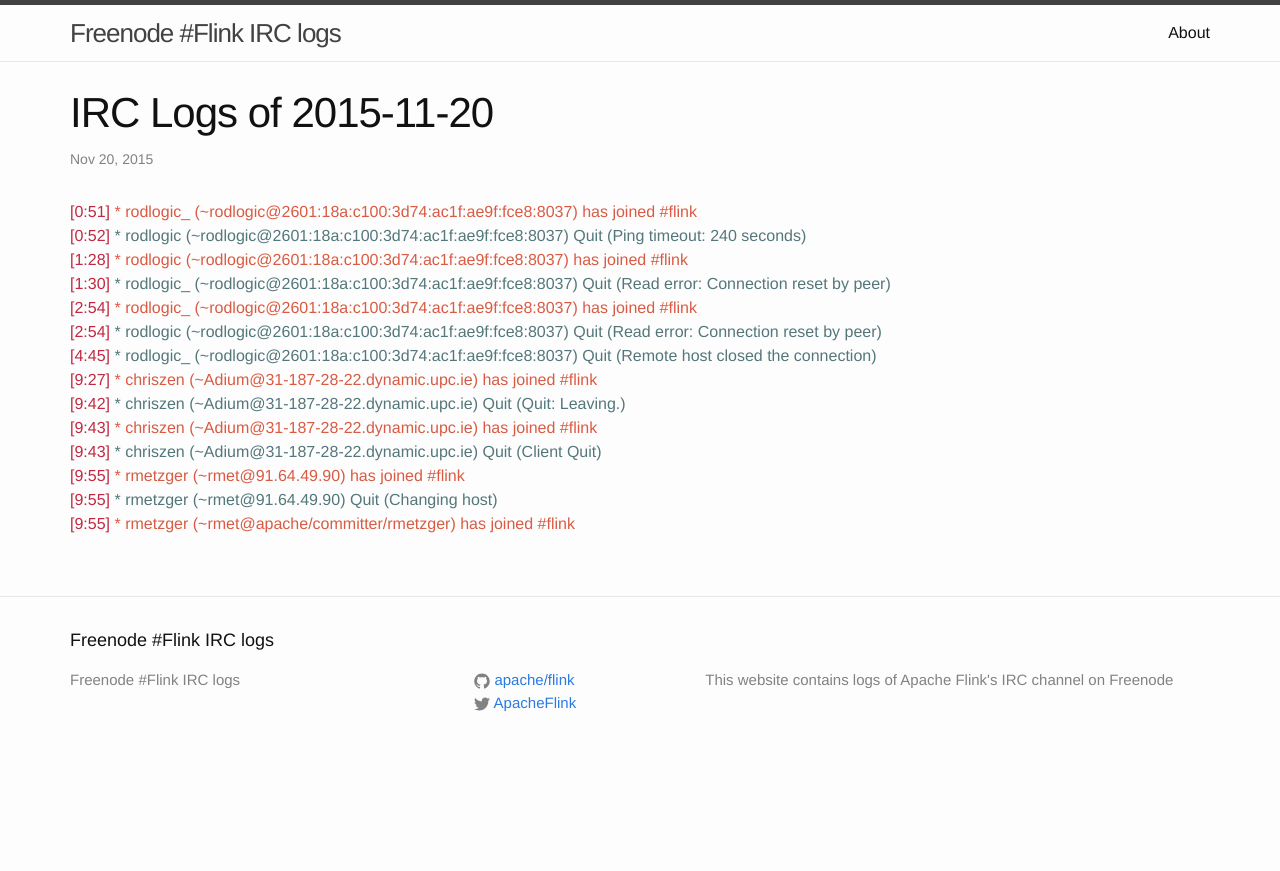
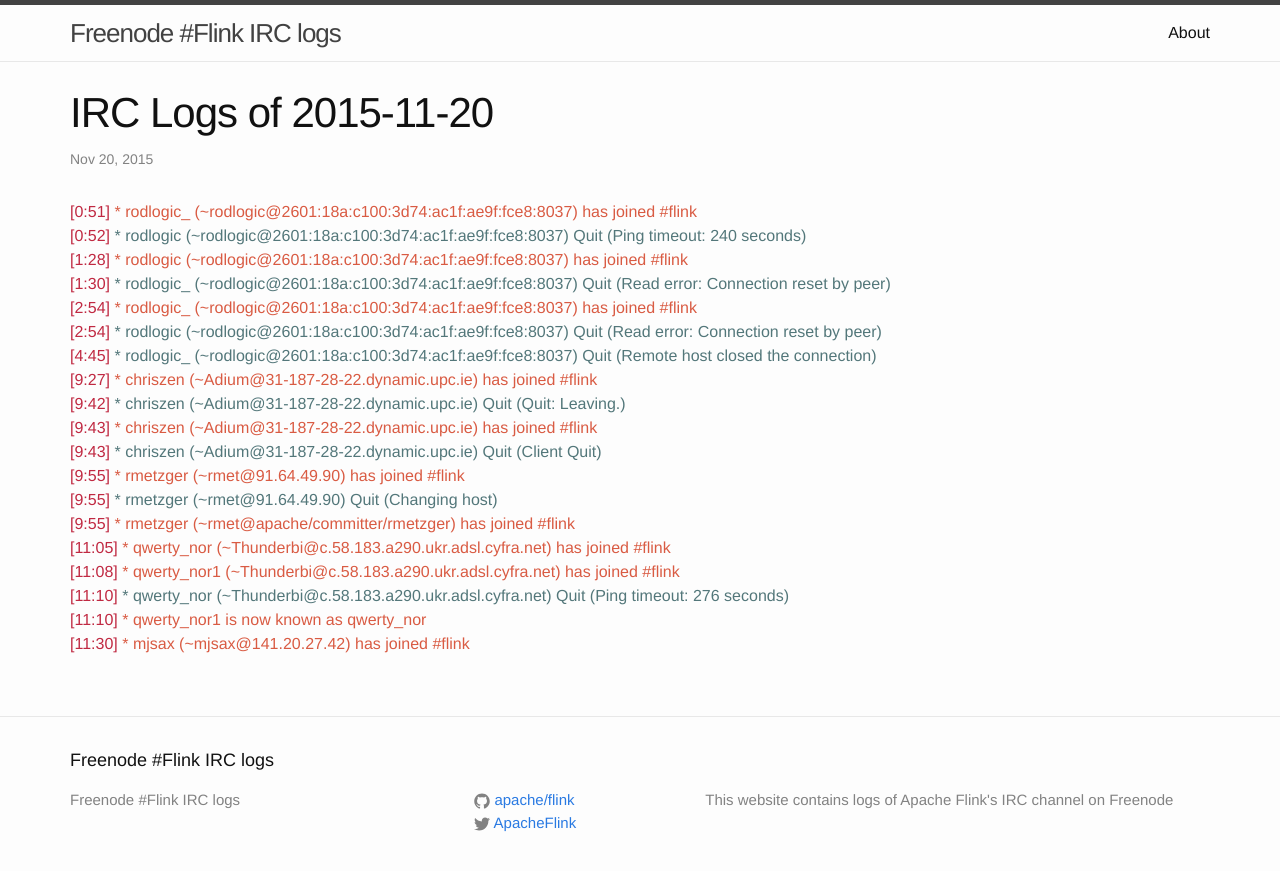
Before and after one commit to flink-irc-logs/flink-irc-logs.github.io, a Jekyll site: the page built from _posts/2015-11-20-logs.markdown, in a window 1280 px wide. Shown: the top 871 px of the page. Built offline with Jekyll 4.4.1, drawn with Linux system fonts in a browser that asks for light colours.

Commit message:
Update of the logs on Fri Nov 20 12:22:56 CET 2015

```diff
--- a/_posts/2015-11-20-logs.markdown
+++ b/_posts/2015-11-20-logs.markdown
@@ -18,3 +18,8 @@
 <span class="irc-date">[9:55]</span> <span class="irc-green">* rmetzger (~rmet@91.64.49.90) has joined #flink</span><br />
 <span class="irc-date">[9:55]</span> <span class="irc-navy">* rmetzger (~rmet@91.64.49.90) Quit (Changing host)</span><br />
 <span class="irc-date">[9:55]</span> <span class="irc-green">* rmetzger (~rmet@apache/committer/rmetzger) has joined #flink</span><br />
+<span class="irc-date">[11:05]</span> <span class="irc-green">* qwerty_nor (~Thunderbi@c.58.183.a290.ukr.adsl.cyfra.net) has joined #flink</span><br />
+<span class="irc-date">[11:08]</span> <span class="irc-green">* qwerty_nor1 (~Thunderbi@c.58.183.a290.ukr.adsl.cyfra.net) has joined #flink</span><br />
+<span class="irc-date">[11:10]</span> <span class="irc-navy">* qwerty_nor (~Thunderbi@c.58.183.a290.ukr.adsl.cyfra.net) Quit (Ping timeout: 276 seconds)</span><br />
+<span class="irc-date">[11:10]</span> <span class="irc-green">* qwerty_nor1 is now known as qwerty_nor</span><br />
+<span class="irc-date">[11:30]</span> <span class="irc-green">* mjsax (~mjsax@141.20.27.42) has joined #flink</span><br />
```
